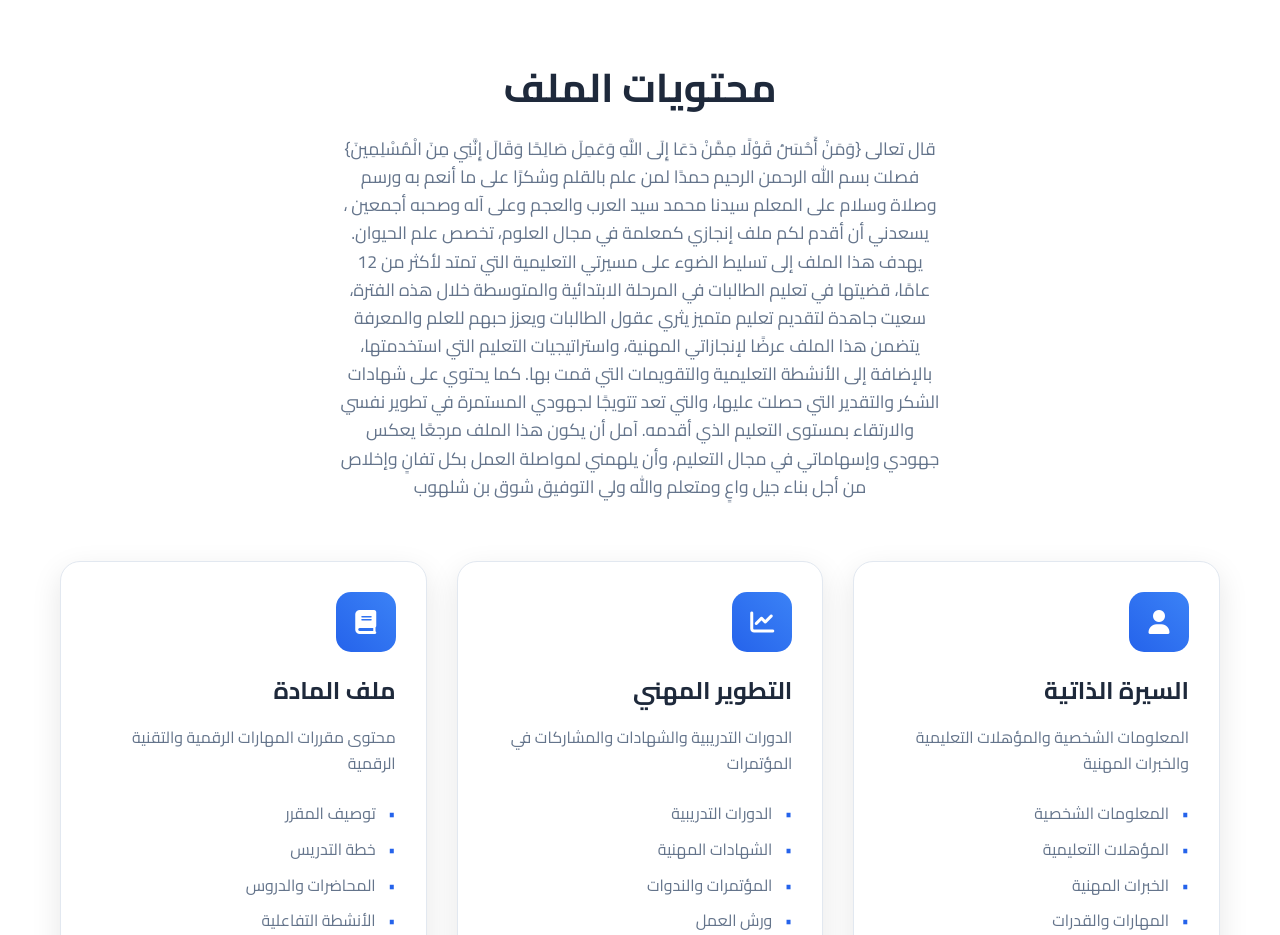
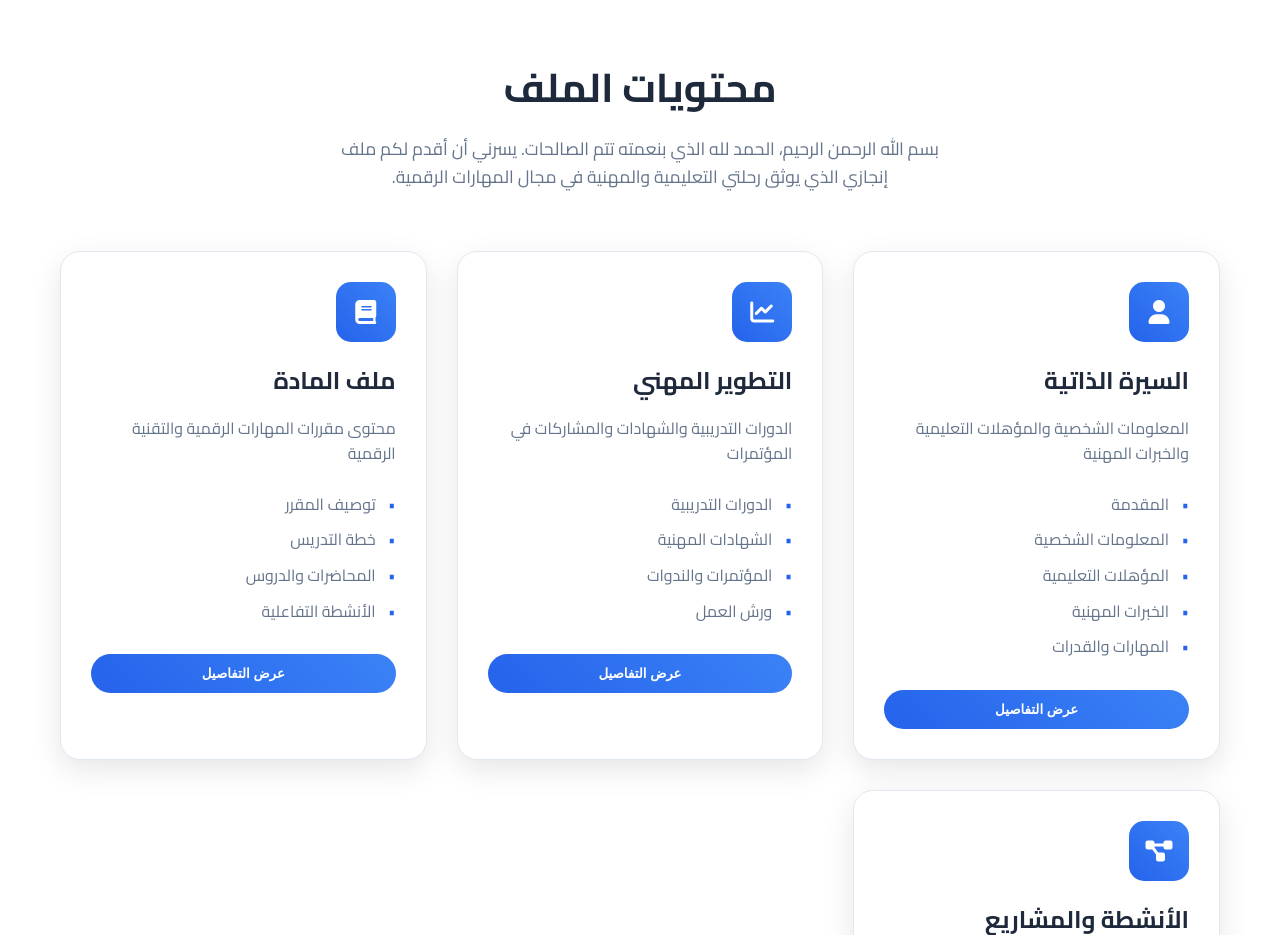
Before and after one commit to Shouqalshalhoub/myportfolio, a plain HTML site: page index.html in a window 1280 px wide. Shown: the part 844-1779 px from the top of the page. Drawn offline with Linux system fonts and the light colour scheme.

Commit message:
Update index.html

```diff
--- a/index.html
+++ b/index.html
@@ -63,21 +63,7 @@
         <div class="container">
             <div class="section-header">
                 <h2>محتويات الملف</h2>
-                <p>قال تعالى  {وَمَنْ أَحْسَنُ قَوْلًا مِمَّنْ دَعَا إِلَى اللَّهِ وَعَمِلَ صَالِحًا وَقَالَ إِنَّنِي مِنَ الْمُسْلِمِينَ}  فصلت
-بسم الله الرحمن الرحيم
-حمدًا لمن علم بالقلم وشكرًا على ما أنعم به ورسم وصلاة وسلام على المعلم سيدنا محمد سيد العرب والعجم وعلى آله وصحبه أجمعين ،
- يسعدني أن أقدم لكم ملف إنجازي كمعلمة في مجال العلوم، تخصص علم الحيوان.
-يهدف هذا الملف إلى تسليط الضوء على مسيرتي التعليمية التي تمتد لأكثر من 12 عامًا،
-قضيتها في تعليم الطالبات في المرحلة الابتدائية والمتوسطة خلال هذه الفترة،
- سعيت جاهدة لتقديم تعليم متميز يثري عقول الطالبات ويعزز حبهم للعلم والمعرفة
-يتضمن هذا الملف عرضًا لإنجازاتي المهنية،
- واستراتيجيات التعليم التي استخدمتها،
-بالإضافة إلى الأنشطة التعليمية والتقويمات التي قمت بها. كما يحتوي على شهادات الشكر والتقدير التي حصلت عليها،
- والتي تعد تتويجًا لجهودي المستمرة في تطوير نفسي والارتقاء بمستوى التعليم الذي أقدمه.
-آمل أن يكون هذا الملف مرجعًا يعكس جهودي وإسهاماتي في مجال التعليم،
-وأن يلهمني لمواصلة العمل بكل تفانٍ وإخلاص من أجل بناء جيل واعٍ ومتعلم
-والله ولي التوفيق
-شوق بن شلهوب</p>
+                <p>بسم الله الرحمن الرحيم، الحمد لله الذي بنعمته تتم الصالحات. يسرني أن أقدم لكم ملف إنجازي الذي يوثق رحلتي التعليمية والمهنية في مجال المهارات الرقمية.</p>
             </div>
             <div class="content-grid">
                 <div class="content-card" data-section="cv">
@@ -87,6 +73,7 @@
                     <h3>السيرة الذاتية</h3>
                     <p>المعلومات الشخصية والمؤهلات التعليمية والخبرات المهنية</p>
                     <ul>
+                        <li>المقدمة</li>
                         <li>المعلومات الشخصية</li>
                         <li>المؤهلات التعليمية</li>
                         <li>الخبرات المهنية</li>
```
